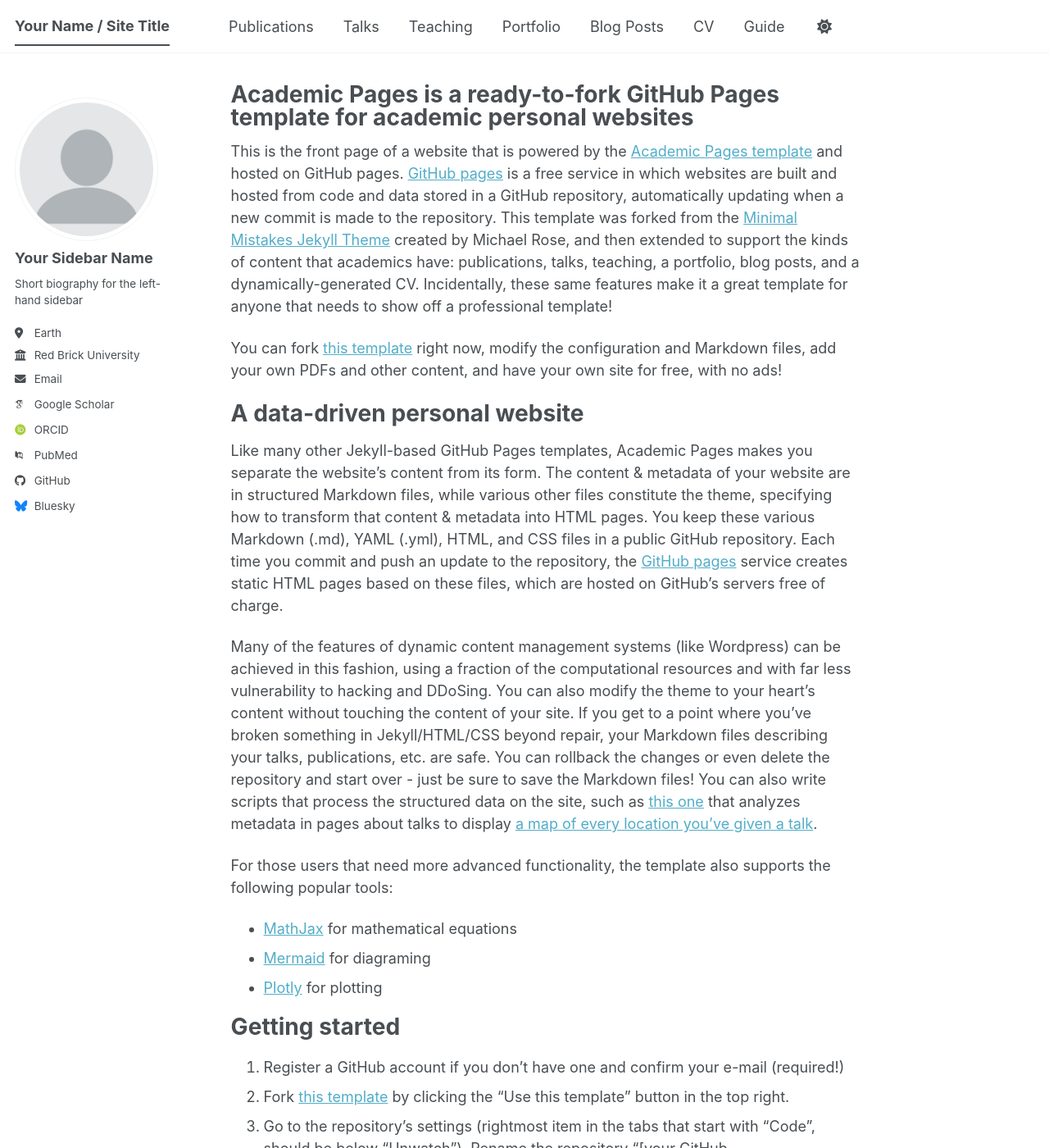
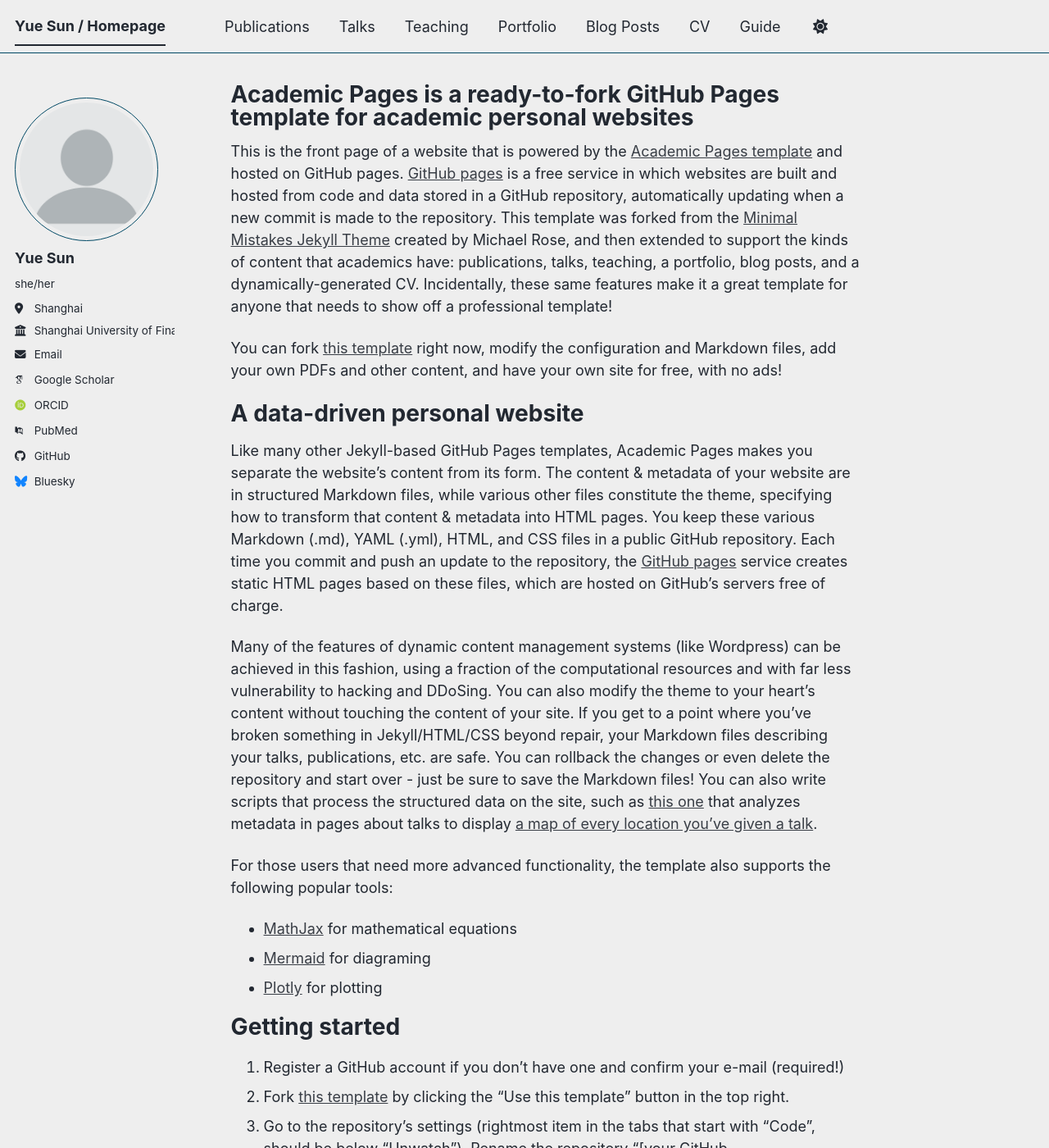
Before and after one commit to leahsun35/leahsun35.github.io, a Jekyll site: the page built from _pages/about.md, in a window 1280 px wide and 1400 px high. Shown: the whole window at 82% size. Built offline with Jekyll 4.4.1, drawn with Linux system fonts in a browser that asks for light colours; some web fonts are replaced; a script bundle is joined from its source files by our own code; library files that are not in the unit come from our copies; some of the changed text lies outside the part shown.

Commit message:
Update site configuration for my profile

```diff
--- a/_config.yml
+++ b/_config.yml
@@ -8,15 +8,15 @@
 
 # Basic Site Settings
 locale                   : "en-US"
-site_theme               : "default" # The available themes options are "default", "air", "sunrise", "mint", "dirt" and "contrast"
-title                    : "Your Name / Site Title"
+site_theme               : "air" # The available themes options are "default", "air", "sunrise", "mint", "dirt" and "contrast"
+title                    : "Yue Sun / Homepage"
 title_separator          : "-"
-name                     : &name "Your Name"
-description              : &description "Your Name's academic portfolio"   # Update this with a general description of your site, this is the default if not overridden by a page
+name                     : &name "Yue Sun"
+description              : Academic profile of Yue Sun, focusing on econometrics and economic modeling
 url                      : https://academicpages.github.io # The base hostname & protocol for your site e.g. "https://[your GitHub username].github.io",
                                                            # or if you already have some other page hosted on Github then use "https://[your GitHub username].github.io/[Your Repo Name]"
 baseurl                  : "" # the subpath of your site, e.g. "/blog"
-repository               : "academicpages/academicpages.github.io"
+repository               : "leahsun35/leahsun35.github.io"
 
 # Site Author - The following control what appear as part of the author content on the side bar.
 #               If a field is blank the icon and link will not appear, otherwise it will be shown.
@@ -24,13 +24,13 @@
 author:
   # Biographic information
   avatar           : "profile.png"
-  name             : "Your Sidebar Name"
-  pronouns         : # example: "she/her"
-  bio              : "Short biography for the left-hand sidebar"
-  location         : "Earth"
-  employer         : "Red Brick University"
+  name             : "Yue Sun"
+  pronouns         : "she/her"
+  bio              : # "Short biography for the left-hand sidebar"
+  location         : "Shanghai"
+  employer         : "Shanghai University of Finance and Economics"
   uri              : # URL
-  email            : "none@example.org"
+  email            : "leahsun35@gmail.com"
 
   # Academic websites
   academia         : # URL
```
